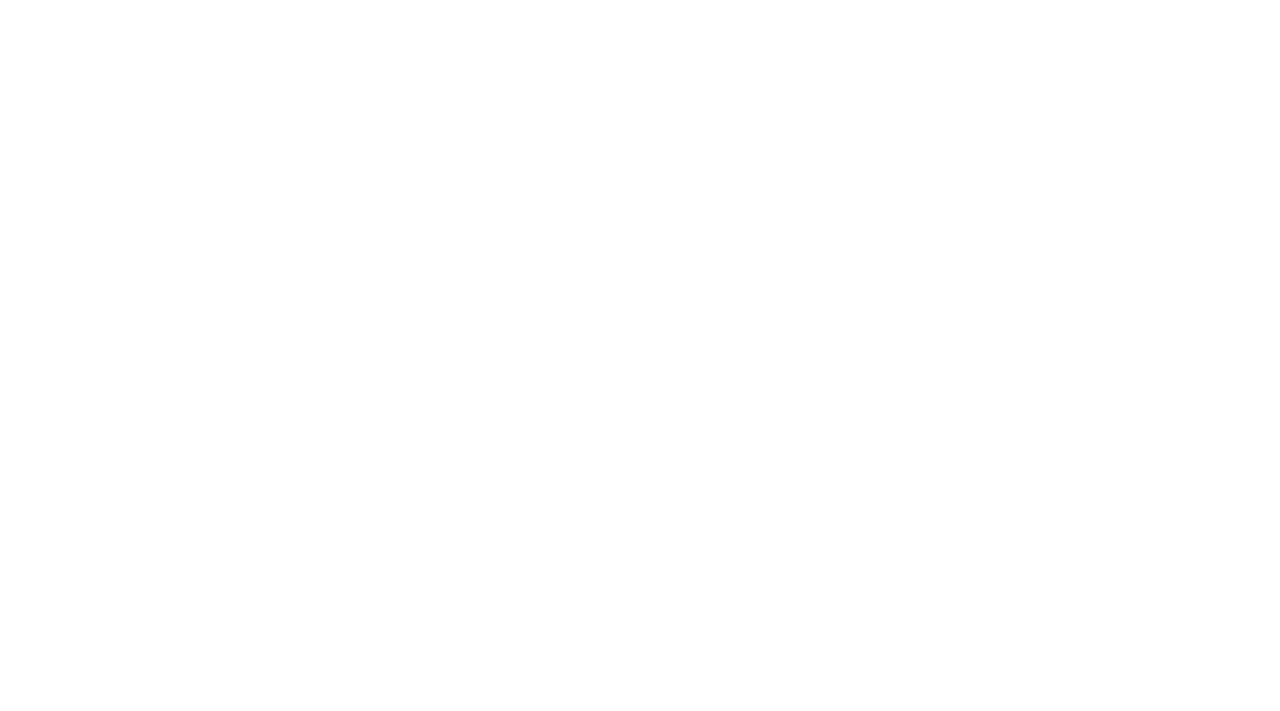
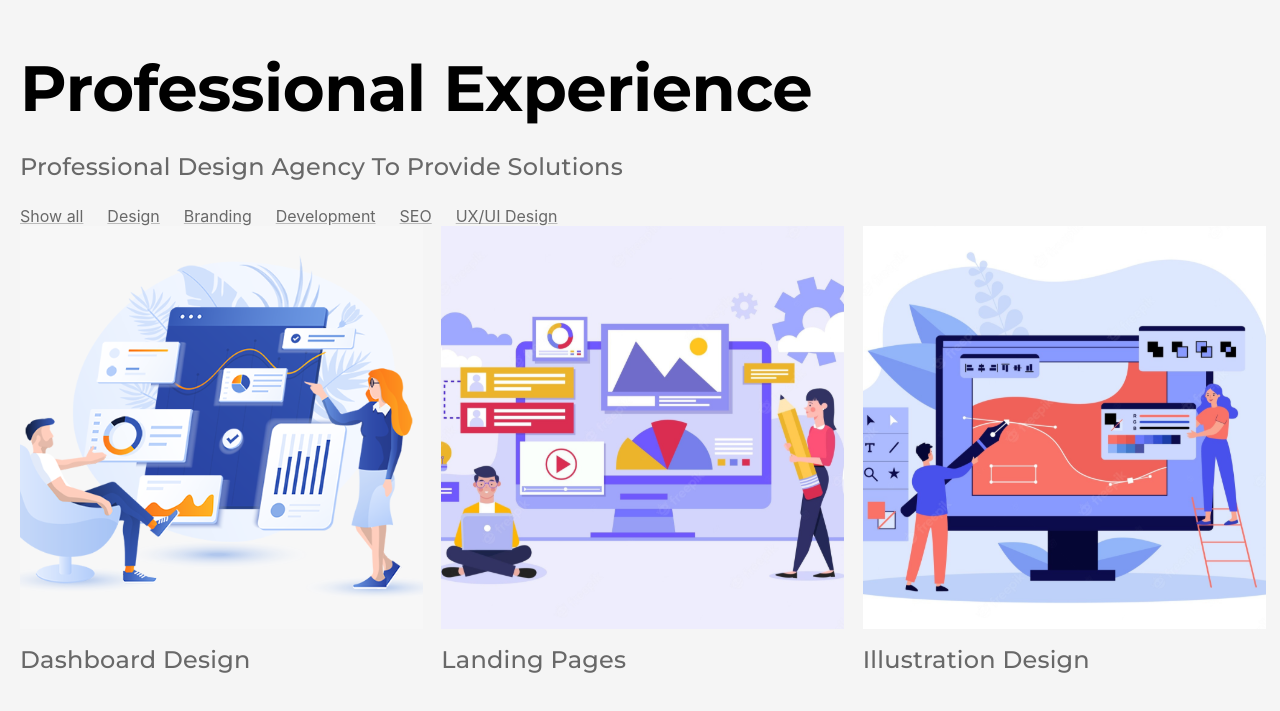
Before and after one commit to Catravine/mui5-agency-landing-page, a React (Create React App) app: page / in a window 1280 px wide. Shown: the part 1931-2642 px from the top of the page. Before the commit the page ends 1892 px from the top, so only its background shows below. Built offline with nearby package versions, Linux system fonts and the light colour scheme.

Commit message:
experience section with some improvised corrections

```diff
--- a/src/App.js
+++ b/src/App.js
@@ -3,6 +3,7 @@ import { Box } from '@mui/material';
 import Header from './components/Header';
 import Hero from './components/Hero';
 import CreativeDesign from './components/CreativeDesign';
+import Experience from './components/Experience';
 
 const App = () => {
   return (
@@ -10,6 +11,7 @@ const App = () => {
       <Header />
       <Hero />
       <CreativeDesign />
+      <Experience />
     </Box>
   );
 }
--- /dev/null
+++ b/src/components/Experience/Experience.js
@@ -0,0 +1,59 @@
+import React from 'react';
+import Box from '@mui/material/Box';
+import Typography from '@mui/material/Typography';
+import Link from '@mui/material/Link';
+import Grid from '@mui/material/Grid';
+import dashboardPhoto from '../../assets/img/dashboard-photo.svg';
+import landingPagePhoto from '../../assets/img/landing-page-photo.svg';
+import illustrationPagePhoto from '../../assets/img/illustration-page-photo.svg';
+import styles from './styles';
+
+const links = [
+  'Show all', 'Design', 'Branding', 'Development', 'SEO', 'UX/UI Design'
+];
+
+const Experience = () => {
+  return (
+    <Box sx={styles.experience}>
+      <Box sx={styles.wrapper}>
+        <Typography variant='h2'>
+          professional experience
+        </Typography>
+        <Typography variant='body1' sx={{textTransform: 'capitalize', margin: '25px 0'}}>
+          professional design agency to provide solutions
+        </Typography>
+        <Box sx={styles.links}>
+          {links.map((link, index) => {
+            return (
+              <Link key={index} sx={styles.link}>
+                {link}
+              </Link>
+            )
+          })}
+        </Box>
+        <Grid container spacing={{xs: 2, md: 3}} colums={{xs: 4, sm: 8, md: 12}} justifyContent='center'>
+          <Grid item xs={6} sm={4} md={4}>
+            <Box component='img' src={dashboardPhoto} xs={styles.imgItem} />
+            <Typography sx={styles.contentTitle}>
+              dashboard design
+            </Typography>
+          </Grid>
+          <Grid item xs={6} sm={4} md={4}>
+            <Box component='img' src={landingPagePhoto} xs={styles.imgItem} />
+            <Typography sx={styles.contentTitle}>
+              landing pages
+            </Typography>
+          </Grid>
+          <Grid item xs={6} sm={4} md={4}>
+            <Box component='img' src={illustrationPagePhoto} xs={styles.imgItem} />
+            <Typography sx={styles.contentTitle}>
+              illustration design
+            </Typography>
+          </Grid>
+        </Grid>
+      </Box>
+    </Box>
+  )
+}
+
+export default Experience
--- /dev/null
+++ b/src/components/Experience/index.js
@@ -0,0 +1,2 @@
+import Experience from './Experience';
+export default Experience;
--- /dev/null
+++ b/src/components/Experience/styles.js
@@ -0,0 +1,54 @@
+const styles = {
+  experience: (theme) => ({
+    padding: '44px 20px',
+    display: 'flex',
+    justifyContent: 'center',
+    textAlign: 'center',
+    background: '#f5f5f5',
+    [theme.breakpoints.up('sm')]: {
+      textAlign: 'left',
+    },
+    [theme.breakpoints.up('lg')]: {
+      padding: '88px 20px'
+    },
+  }),
+  wrapper: {
+    maxWidth: '1240px'
+  },
+  link: (theme) => ({
+    flexGrow: 1,
+    // display: 'flex',
+    flexWrap: 'wrap',
+    maxWdith: '1240px',
+    gap: '20px',
+    margin: '0 24px 0 0',
+    padding: '0 0 12px 0',
+    [theme.breakpoints.up('sm')]: {
+      gap: '40px',
+      maxWidth: '100%'
+    }
+  }),
+  imgItem: (theme) => ({
+    width: '100%',
+    marginTop: '24px',
+    maxWdith: '402px',
+    [theme.breakpoints.up('sm')]: {
+      marginTop: '44px'
+    }
+  }),
+  contentTitle: (theme) => ({
+    fontSize: '14px',
+    lineHeight: '17px',
+    marginTop: '12px',
+    maxWidth: '402px',
+    textAlign: 'left',
+    margin: '12px auto 0',
+    ...theme.typography.someStyle,
+    [theme.breakpoints.up('sm')]: {
+      fontSize: '24px',
+      lineHeight: '29px'
+    }
+  })
+};
+
+export default styles;
--- a/src/theme.js
+++ b/src/theme.js
@@ -46,6 +46,10 @@ const theme = createTheme({
         fontSize: '24px',
         lineHeight: '29px',
       },
+    },
+    someStyle: {
+      fontFamily: 'Montserrat, sans-serif',
+      textTransform: 'capitalize',
     }
   }
 });
```
